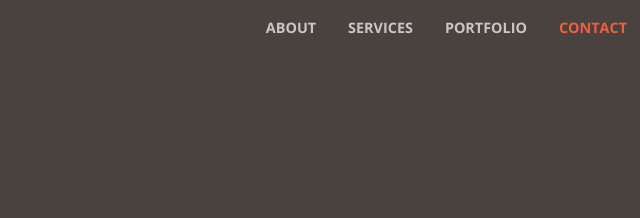
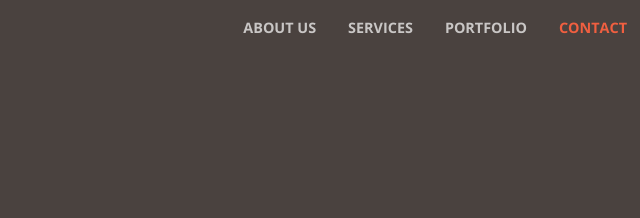
Before and after one commit to arizalsandi/landingpage, a website with bundled scripts: page index.html in a window 1280 px wide. Shown: the top 218 px of the page, 552-1192 px from the left. Built offline with nearby package versions, Linux system fonts and the light colour scheme.

Commit message:
Update index.html

```diff
--- a/index.html
+++ b/index.html
@@ -38,7 +38,7 @@
       <div class="collapse navbar-collapse" id="navbarResponsive">
         <ul class="navbar-nav ml-auto">
           <li class="nav-item">
-            <a class="nav-link js-scroll-trigger" href="#about">About</a>
+            <a class="nav-link js-scroll-trigger" href="#about">About Us</a>
           </li>
           <li class="nav-item">
             <a class="nav-link js-scroll-trigger" href="#services">Services</a>
```
